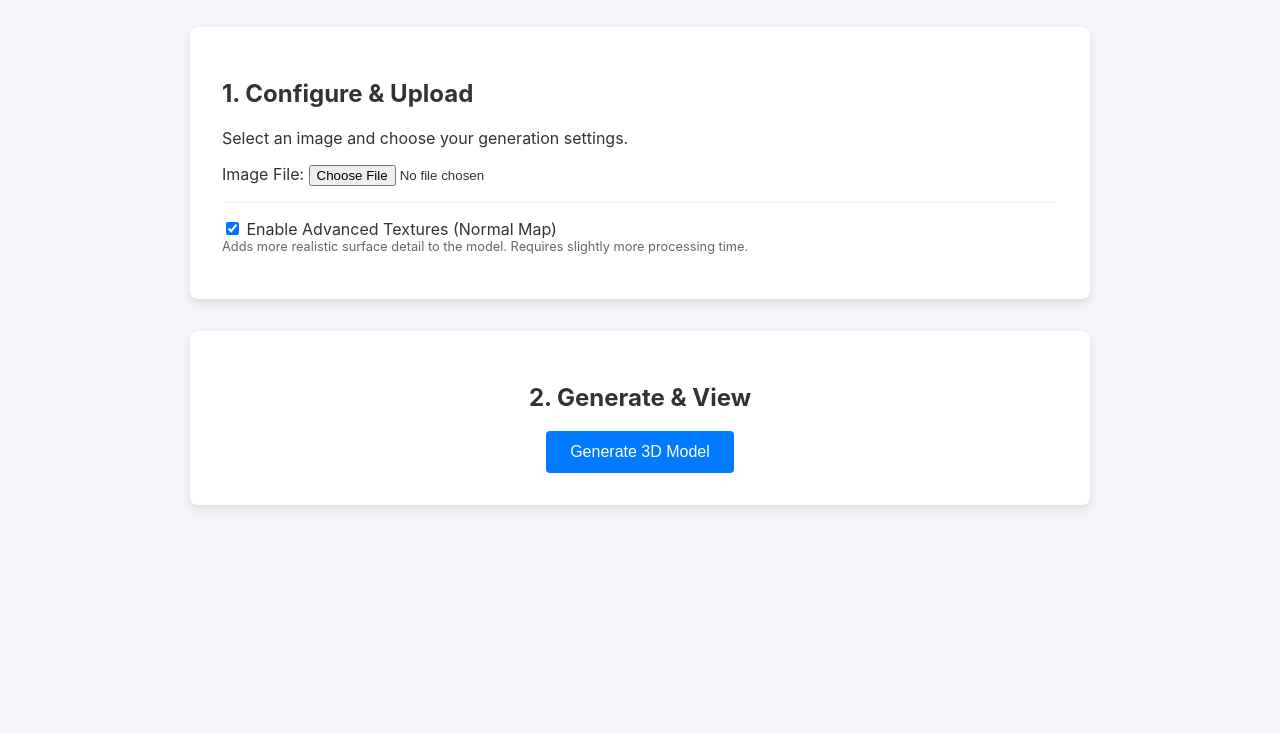
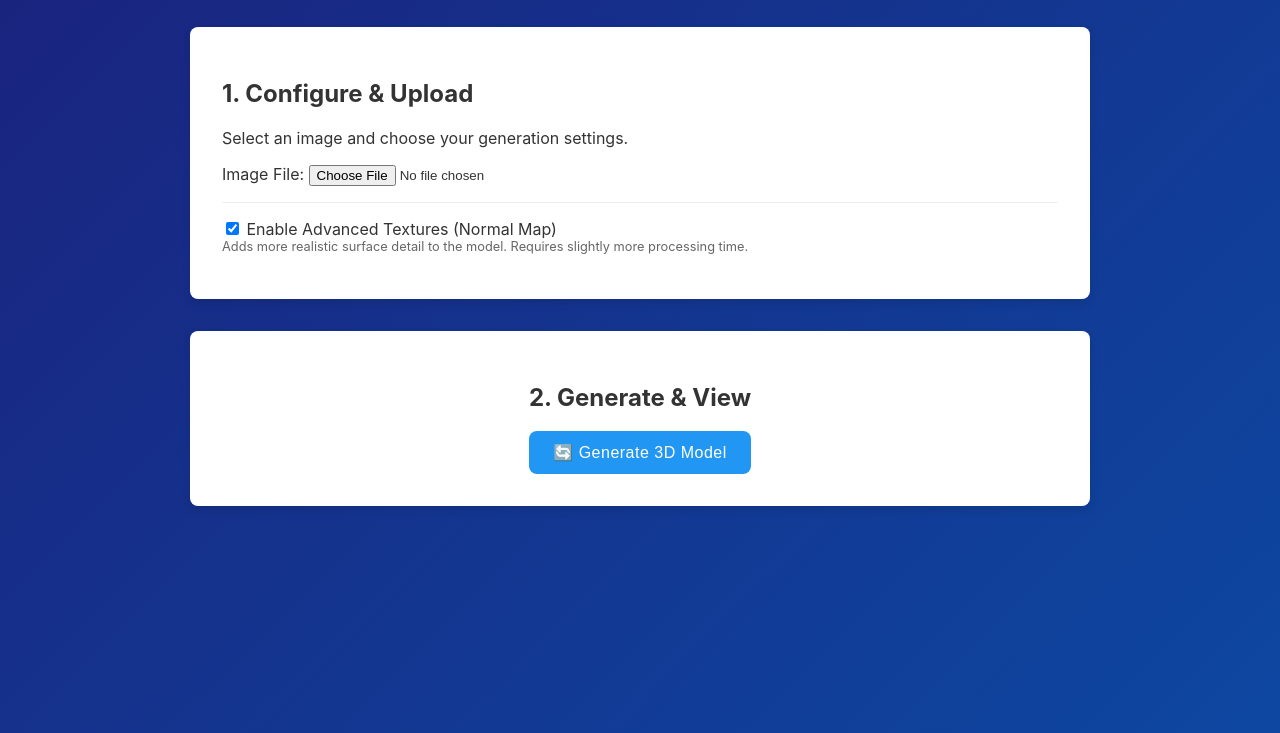
Before and after one commit to brisagiuliana/3d, a plain HTML site: page index.html in a window 1280 px wide. Shown: the part 67-800 px from the top of the page. Drawn offline with nearby package versions, Linux system fonts and the light colour scheme.

Commit message:
style: mejora estilos de botones y diseño general

```diff
--- a/index.html
+++ b/index.html
@@ -21,12 +21,23 @@
     </script>
 
     <style>
+        :root {
+            --primary-color: #1a237e;
+            --secondary-color: #0d47a1;
+            --accent-color: #2196f3;
+            --success-color: #28a745;
+            --text-light: #ffffff;
+            --text-dark: #333333;
+            --gradient-bg: linear-gradient(135deg, var(--primary-color), var(--secondary-color));
+        }
+
         body {
             font-family: -apple-system, BlinkMacSystemFont, "Segoe UI", Roboto, Helvetica, Arial, sans-serif;
             margin: 0;
             padding: 0;
-            background-color: #f4f4f9;
-            color: #333;
+            background: var(--gradient-bg);
+            color: var(--text-dark);
+            min-height: 100vh;
         }
         header {
             background-color: #fff;
@@ -54,36 +65,43 @@
         #controls-card p {
             margin-top: 0;
         }
-        #generate-btn {
-            background-color: #007bff;
-            color: white;
+        #generate-btn, #download-btn {
+            color: var(--text-light);
             border: none;
             padding: 0.75rem 1.5rem;
-            border-radius: 4px;
+            border-radius: 8px;
             font-size: 1rem;
             cursor: pointer;
-            transition: background-color 0.3s;
+            transition: all 0.3s ease;
+            font-weight: 500;
+            letter-spacing: 0.5px;
+            display: inline-flex;
+            align-items: center;
+            justify-content: center;
+            gap: 0.5rem;
         }
-        #generate-btn:hover, #download-btn:hover {
-            background-color: #0056b3;
-            transform: translateY(-2px);
-            box-shadow: 0 6px 20px rgba(0, 86, 179, 0.4);
+
+        #generate-btn {
+            background-color: var(--accent-color);
         }
 
         #download-btn {
-            background-color: #28a745;
-            color: white;
-            border: none;
-            padding: 0.75rem 1.5rem;
-            border-radius: 4px;
-            font-size: 1rem;
-            cursor: pointer;
-            transition: all 0.3s ease;
+            background-color: var(--success-color);
             margin-left: 1rem;
         }
 
+        #generate-btn:hover, #download-btn:hover {
+            transform: translateY(-2px);
+            filter: brightness(110%);
+            box-shadow: 0 4px 15px rgba(0, 0, 0, 0.2);
+        }
+
+        #generate-btn:hover {
+            box-shadow: 0 6px 20px rgba(33, 150, 243, 0.4);
+        }
+
         #download-btn:hover {
-            background-color: #218838;
+            box-shadow: 0 6px 20px rgba(40, 167, 69, 0.4);
         }
 
         #output-card {
@@ -127,9 +145,10 @@
 
         <div id="output-card">
             <h2>2. Generate & View</h2>
-            <button id="generate-btn">Generate 3D Model</button>
+            <button id="generate-btn">🔄 Generate 3D Model</button>
             <button id="download-btn" style="display:none;">
-                <span>📥 Download 3D Model (GLB)</span>
+                <span>📥</span>
+                <span>Download GLB Model</span>
             </button>
             <div id="loading-indicator" style="display:none;">
                 <p>⚙️ Generating model, this may take a minute...</p>
```
